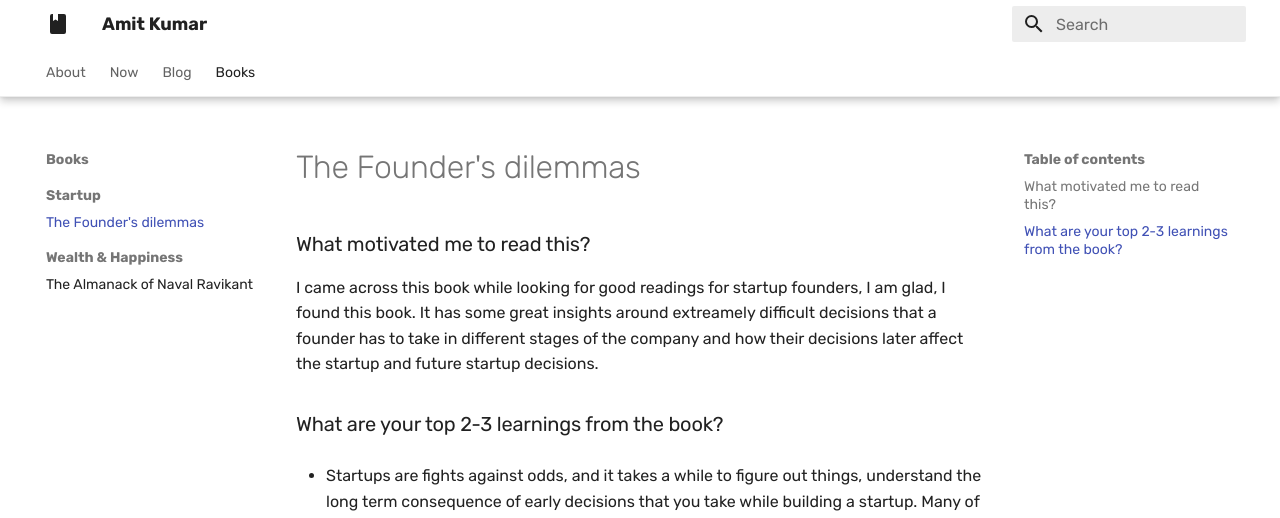
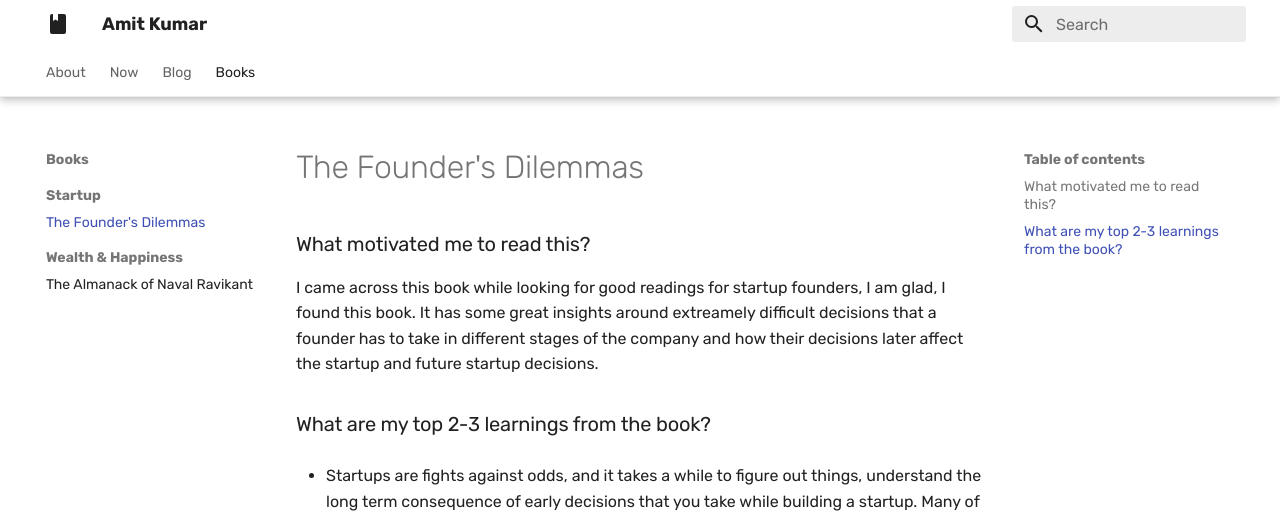
Before and after one commit to amitkmr/amitkmr.github.io, an MkDocs documentation site: the page built from docs/books/startup/the_founders_dilemmas.md, in a window 1280 px wide and 942 px high. Shown: the top 518 px of the window. Built offline with MkDocs 1.6.1 and Material for MkDocs 9.7.7, drawn with Linux system fonts in a browser that asks for light colours.

Commit message:
update book summary

```diff
--- a/docs/books/startup/the_founders_dilemmas.md
+++ b/docs/books/startup/the_founders_dilemmas.md
@@ -1,10 +1,10 @@
-# The Founder's dilemmas
+# The Founder's Dilemmas
 
 ### What motivated me to read this?
 
 I came across this book while looking for good readings for startup founders, I am glad, I found this book. It has some great insights around extreamely difficult decisions that a founder has to take in different stages of the company and how their decisions later affect the startup and future startup decisions.
 
-### What are your top 2-3 learnings from the book?
+### What are my top 2-3 learnings from the book?
 - Startups are fights against odds, and it takes a while to figure out things, understand the long term consequence of early decisions that you take while building a startup. Many of them will be irreversible in nature, and will become death nail for the startup if not taken right. some of them are like founding solo vs other cofounders, finding co-founders from family, friends or colleagues, when to raise founds, who should become the CEO etc.
 
 - While taking the foundational decisions for a startup it's must to keep the worst possible outcome in mind. It's better to be aware of it and keep it mind while taking decisions.
```
Also changed, not shown: docs/books/wealth_and_happiness/the_almanack_of_naval_ravikant.md (+1 -1 lines).
